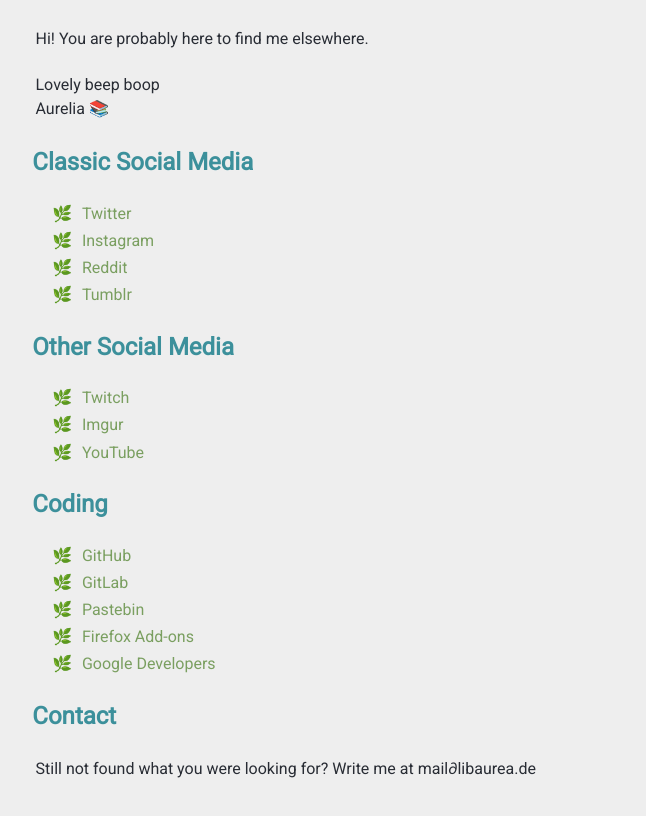
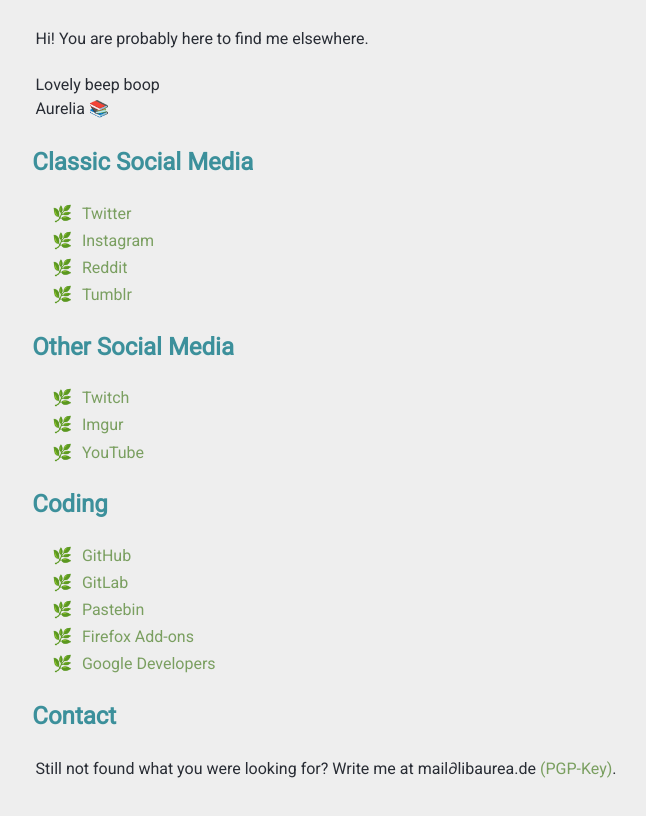
Before and after one commit to libaurea/libaurea.de, a plain HTML site: page index.html in a window 1280 px wide. Shown: the part 83-899 px from the top of the page, without its empty margins (248-894 px from the left). Drawn offline with Linux system fonts and the light colour scheme.

Commit message:
index: add pgp key

```diff
--- a/index.html
+++ b/index.html
@@ -83,8 +83,11 @@
 
         <h2>Contact</h2>
 
-        <p>Still not found what you were looking for? Write me at <span class="spacing">mail</span>∂<span
-                class="spacing" style="display: none;">no-reply.</span>libaurea.de</p>
+        <p>
+            Still not found what you were looking for? Write me at <span class="spacing">mail</span>∂<span
+                class="spacing" style="display: none;">no-reply.</span>libaurea.de
+            <a href="https://libaurea.de/asset/libaurea.asc" target="_blank" rel="noopener noreferrer">(PGP-Key)</a>.
+        </p>
 
     </article>
 
```
Also changed, not shown: 1 other file.
